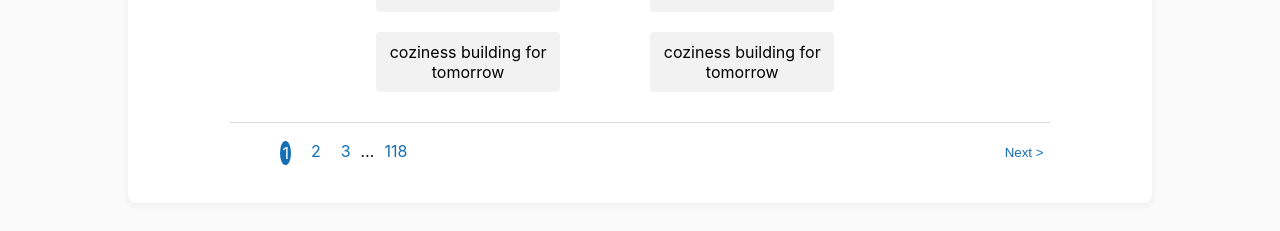
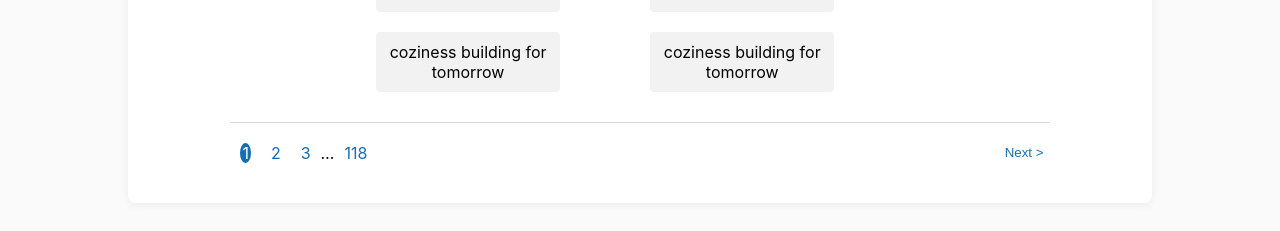
Before and after one commit to prabhashrai02/dukaan, a React (Create React App) app: page / in a window 1280 px wide. Shown: the part 981-1212 px from the top of the page. Built offline with nearby package versions, Linux system fonts and the light colour scheme.

Commit message:
pagination UI improved

```diff
--- a/src/Component/mainContent/mainContent.css
+++ b/src/Component/mainContent/mainContent.css
@@ -151,7 +151,7 @@
 
 .maincontent_line {
     position: relative;
-    width: 100%;
+    /* width: 100%; */
     height: 1px;
     background: #D9D9D9;
 }
--- a/src/Component/pagination/pagination.css
+++ b/src/Component/pagination/pagination.css
@@ -1,5 +1,6 @@
 ul {
     display: flex;
+    padding: 0;
     /* overflow-x: scroll; */
     list-style-type: none;
 }
@@ -9,7 +10,7 @@ ul {
     cursor: pointer;
     background-color: #146EB4;
     color: white;
-    padding: 2px;
+    padding: 0 2px;
     /* width: 140%; */
     /* height: 140%; */
     text-align: center;
--- a/src/Component/pagination/pagination.js
+++ b/src/Component/pagination/pagination.js
@@ -15,7 +15,6 @@ const Pagination = ({ postsPerPage, totalPosts, paginate, currentPage, lastPage
   }
 
   return (
-    <div>
       <ul className='pagination'>
         {pageNumbers.map(number => (
           <li key={number} className='page_item'>
@@ -34,7 +33,6 @@ const Pagination = ({ postsPerPage, totalPosts, paginate, currentPage, lastPage
             </a>
         }
       </ul>
-    </div>
   );
 };
 
```
